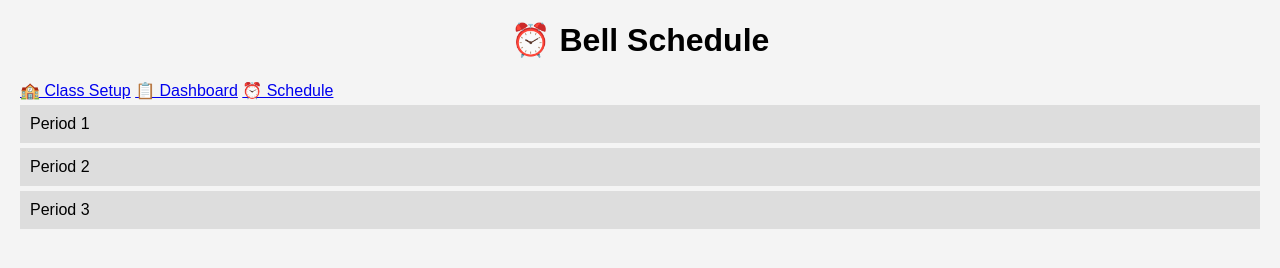
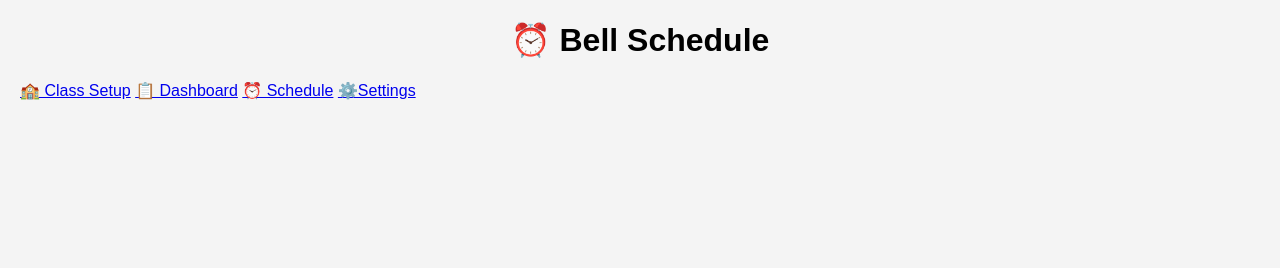
Before and after one commit to Bella288/GradeTrack, a plain HTML site: page schedule.html in a window 1280 px wide. Drawn offline with Linux system fonts and the light colour scheme.

Commit message:
Update schedule.html

```diff
--- a/schedule.html
+++ b/schedule.html
@@ -12,15 +12,11 @@
     <a href="index.html">🏫 Class Setup</a>
     <a href="dashboard.html">📋 Dashboard</a>
     <a href="schedule.html">⏰ Schedule</a>
+    <a href="settings.html">⚙️Settings</a>
   </nav>
 
   <main>
-    <section id="schedule">
-      <!-- Example periods -->
-      <div class="period" data-start="08:00" data-end="08:45">Period 1</div>
-      <div class="period" data-start="08:50" data-end="09:35">Period 2</div>
-      <div class="period" data-start="09:40" data-end="10:25">Period 3</div>
-    </section>
+    <section id="schedule"></section>
   </main>
   <script src="js/schedule.js"></script>
 </body>
```
